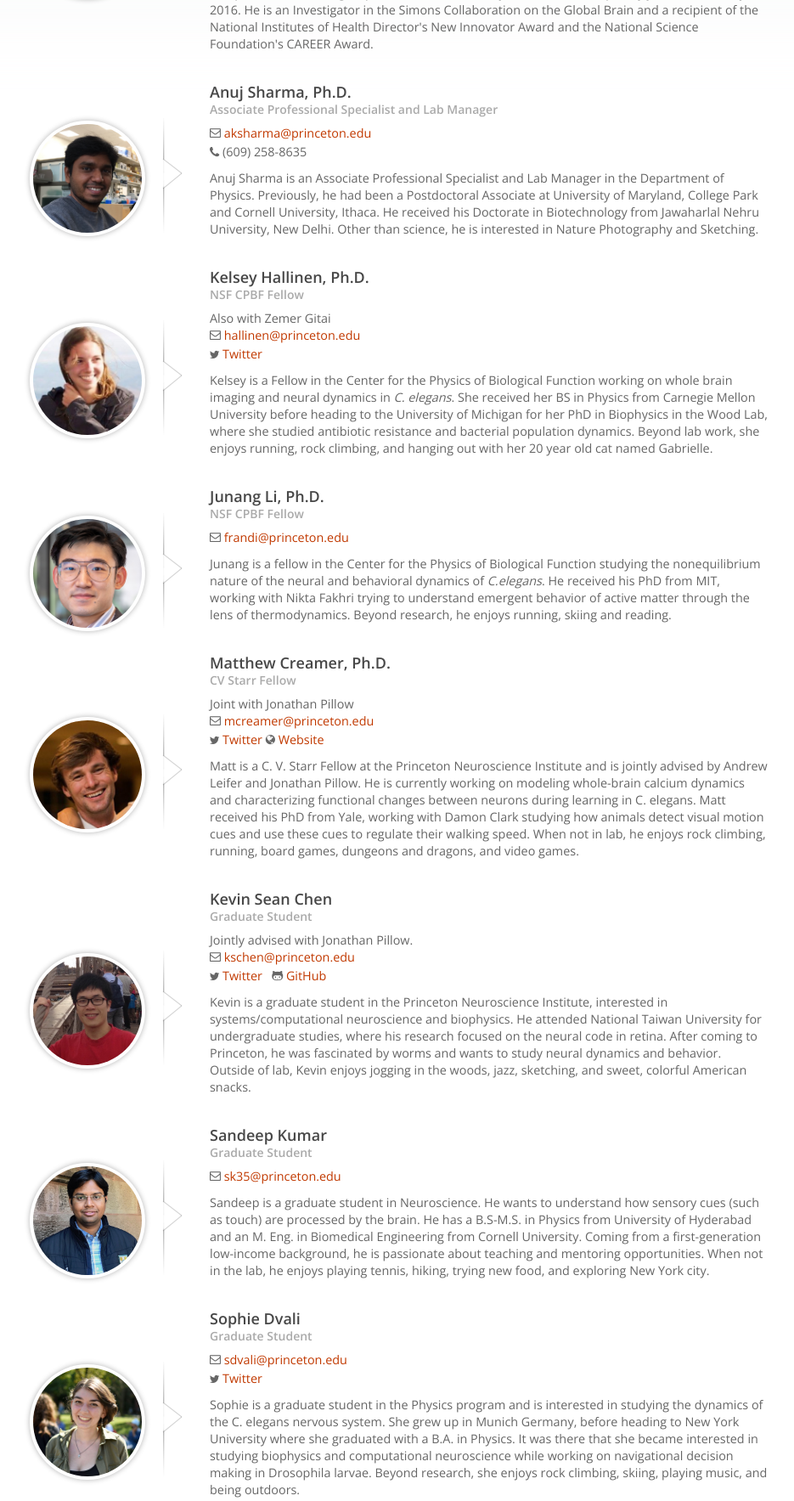
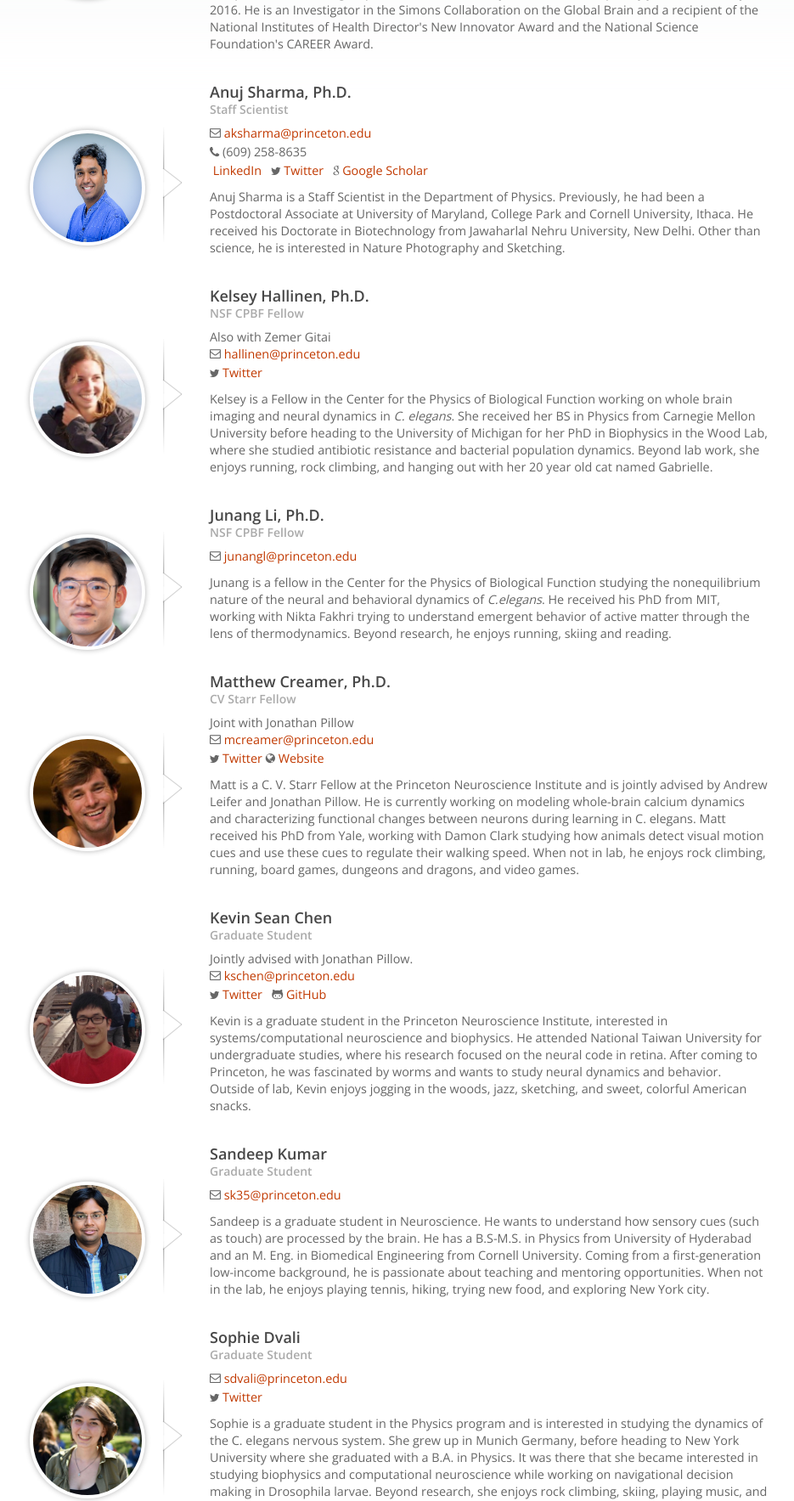
Before and after one commit to leiferlab/leiferlab.princeton.edu, a PHP site: page /people.php in a window 1280 px wide. Shown: the part 438-2205 px from the top of the page at 85% size, without its empty margins (165-1100 px from the left). Run offline with PHP 8.4, Linux system fonts and the light colour scheme; data that the repository does not hold is empty; some libraries are stand-ins or nearby versions.

Commit message:
Update people.php

```diff
--- a/people.php
+++ b/people.php
@@ -32,15 +32,17 @@
 
 		<article class="member">
 			<h3 class="member-name">Anuj Sharma, Ph.D.</h3>
-			<h4 class="member-position">Associate Professional Specialist and Lab Manager</h4>
+			<h4 class="member-position">Staff Scientist</h4>
 			<p class="member-contact">
 				<i class="icon-envelope"></i>&nbsp;<a href="mailto:aksharma@princeton.edu">aksharma@princeton.edu</a><br \>
 				<i class="icon-phone"></i> (609) 258-8635<br \>
+				<i class="icon-Linkedin"></i>&nbsp;<a href="https://www.linkedin.com/in/anuj-sharma-aa12a028/">LinkedIn</a> &nbsp; <i class="icon-twitter"></i>&nbsp;<a href="https://twitter.com/aksharma_118">Twitter</a> &nbsp; <i class="icon-google"></i>&nbsp;<a href="https://scholar.google.com/citations?hl=en&authuser=1&user=5Q4eJYkAAAAJ">Google Scholar</a>
+
 			</p>
 			<p class="member-bio">
-				Anuj Sharma is an Associate Professional Specialist and Lab Manager in the Department of Physics. Previously, he had been a Postdoctoral Associate at University of Maryland, College Park and Cornell University, Ithaca. He received his Doctorate in Biotechnology from Jawaharlal Nehru University, New Delhi. Other than science, he is interested in Nature Photography and Sketching.</p>
+				Anuj Sharma is a Staff Scientist in the Department of Physics. Previously, he had been a Postdoctoral Associate at University of Maryland, College Park and Cornell University, Ithaca. He received his Doctorate in Biotechnology from Jawaharlal Nehru University, New Delhi. Other than science, he is interested in Nature Photography and Sketching.</p>
 			<div class="member-avatar">
-				<img alt="" src="assets/team/sharmaHeadSq.jpg" />
+				<img alt="" src="assets/team/sharmaHeadShot.jpg" />
 			</div>
 		</article>
 
@@ -68,7 +70,7 @@
 			<h3 class="member-name">Junang Li, Ph.D.</h3>
 			<h4 class="member-position">NSF CPBF Fellow</h4>
 			<p class="member-contact">
-				<i class="icon-envelope"></i>&nbsp;<a href="mailto:frandi@princeton.edu">frandi@princeton.edu</a><br \>
+				<i class="icon-envelope"></i>&nbsp;<a href="mailto:junangl@princeton.edu">junangl@princeton.edu</a><br \>
 			<p class="member-bio">
 				Junang is a fellow in the Center for the Physics of Biological Function studying the  nonequilibrium nature of the neural and behavioral dynamics of <em>C.elegans</em>. He received his PhD from MIT, working with Nikta Fakhri trying to understand emergent behavior of active matter through the lens of thermodynamics. Beyond research, he enjoys running, skiing and reading.
 
```
